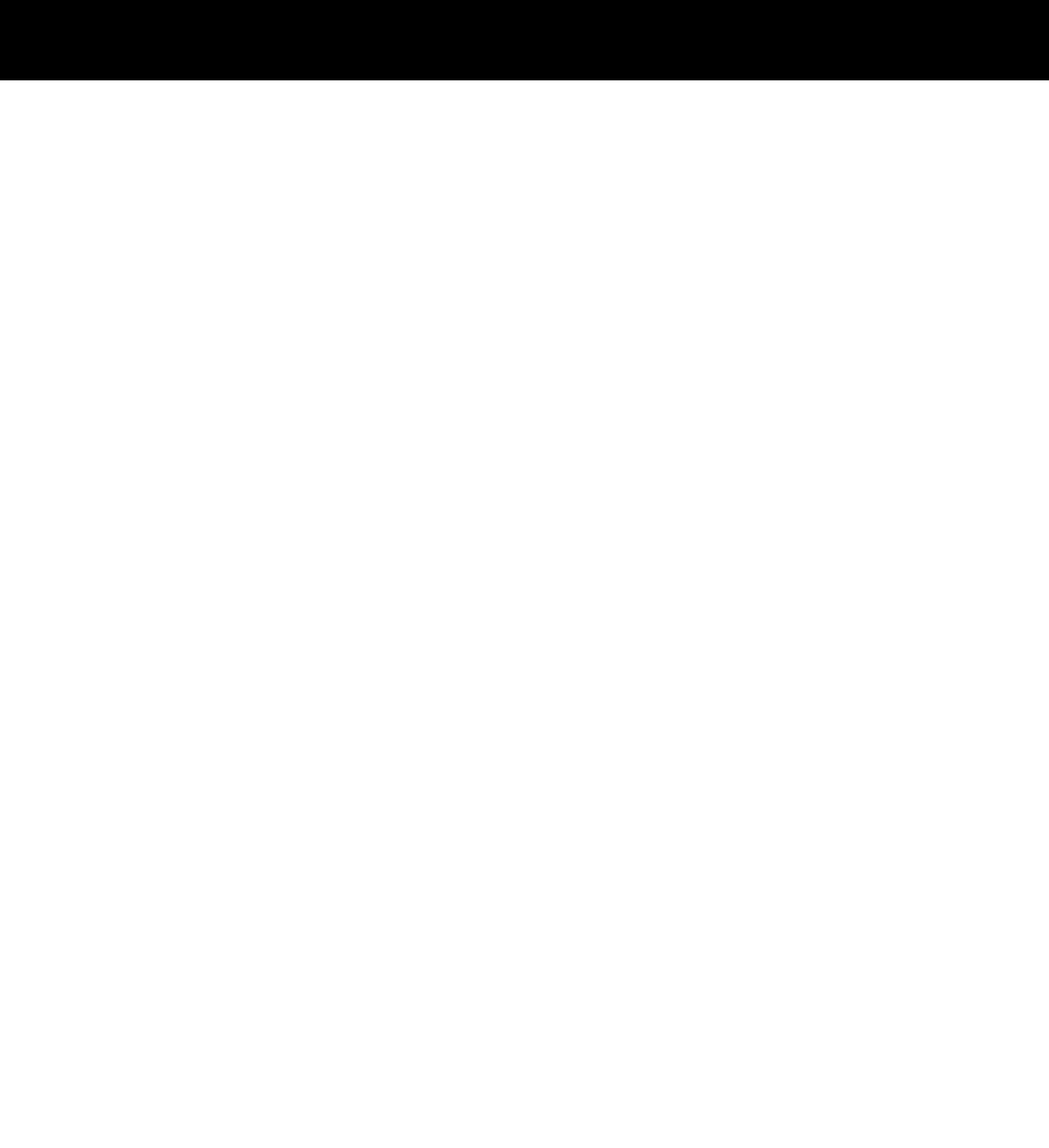
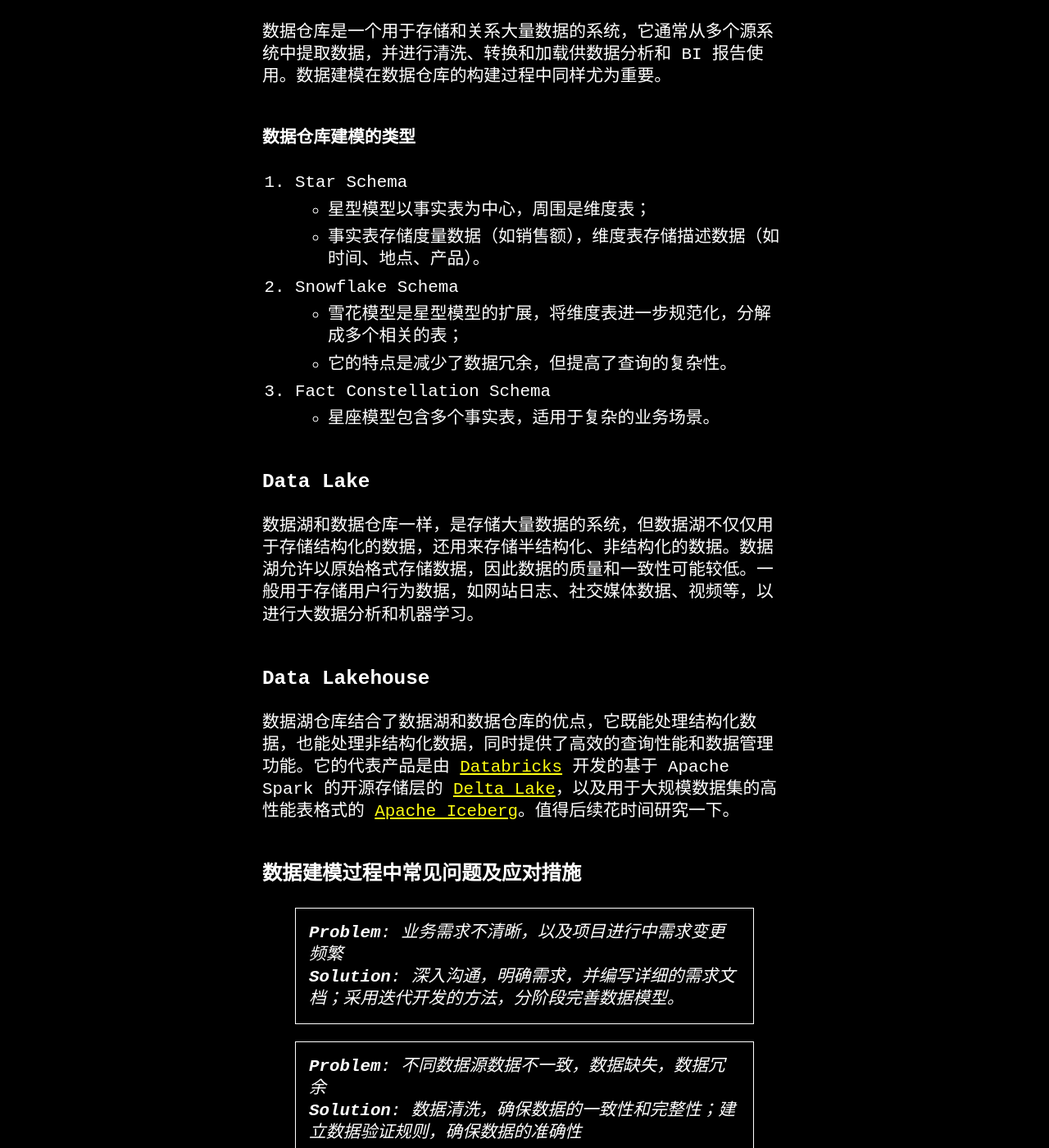
Before and after one commit to thekingofcool/thekingofcool.github.io, a Jekyll site: the page built from _posts/2024-09-17-data_modeling.md, in a window 1280 px wide and 1400 px high, scrolled down 1302 px. Shown: the whole window at 82% size. Built offline with Jekyll 4.4.1, drawn with Linux system fonts in a browser that asks for light colours; a style sheet for code colours, icons or effects is not loaded; some of the changed text lies outside the part shown.

Commit message:
data modeling

```diff
--- a/_posts/2024-09-17-data_modeling.md
+++ b/_posts/2024-09-17-data_modeling.md
@@ -4,3 +4,79 @@
 date:   2024-09-17
 categories: go_big
 ---
+
+### What is Data Modeling
+数据建模是指创建一个数据模型的过程。在软件工程中，数据工程师在设计数据库时，将现实世界各类数据及其关系进行分析、抽象，从中找出内在联系，并形式化描述为数据模型，最终建立信息系统的数据库结构。
+
+### Why Data Modeling
+1. 组织数据：帮助理解和组织数据，使其更易于管理和使用;
+2. 提高效率：通过优化数据结构，提高数据存储和检索的效率;
+3. 确保数据一致性：定义数据的约束和规则，确保数据的一致性和完整性;
+4. 支持业务需求：确保数据模型能够满足业务需求和流程。
+
+### How to Model Data
+1. 需求分析
+- 定义和分析业务需求；
+- 确定数据需求和其需要的相应支持。
+
+2. 概念模型
+- 使用 ER(Entity-relationship) 图来表示数据的高层次结构；
+- 定义实体以及实体之间的关系。
+
+3. 逻辑模型
+- 在概念模型的基础上添加更多信息，定义表、列、主键和外键；
+- 一个概念模型的实现可能需要多个逻辑模型。
+
+4. 物理模型
+- 根据逻辑模型创建数据库对象；
+- 考虑数据库的性能、存储和索引。
+
+### Data Warehouse
+数据仓库是一个用于存储和关系大量数据的系统，它通常从多个源系统中提取数据，并进行清洗、转换和加载供数据分析和 BI 报告使用。数据建模在数据仓库的构建过程中同样尤为重要。
+
+#### 数据仓库建模的类型
+1. Star Schema
+- 星型模型以事实表为中心，周围是维度表；
+- 事实表存储度量数据（如销售额），维度表存储描述数据（如时间、地点、产品）。
+
+2. Snowflake Schema
+- 雪花模型是星型模型的扩展，将维度表进一步规范化，分解成多个相关的表；
+- 它的特点是减少了数据冗余，但提高了查询的复杂性。
+
+3. Fact Constellation Schema
+- 星座模型包含多个事实表，适用于复杂的业务场景。
+
+### Data Lake
+数据湖和数据仓库一样，是存储大量数据的系统，但数据湖不仅仅用于存储结构化的数据，还用来存储半结构化、非结构化的数据。数据湖允许以原始格式存储数据，因此数据的质量和一致性可能较低。一般用于存储用户行为数据，如网站日志、社交媒体数据、视频等，以进行大数据分析和机器学习。
+
+### Data Lakehouse
+数据湖仓库结合了数据湖和数据仓库的优点，它既能处理结构化数据，也能处理非结构化数据，同时提供了高效的查询性能和数据管理功能。它的代表产品是由 [Databricks](https://docs.databricks.com/en/delta/index.html) 开发的基于 Apache Spark 的开源存储层的 [Delta Lake](https://delta.io/)，以及用于大规模数据集的高性能表格式的 [Apache Iceberg](https://iceberg.apache.org/)。值得后续花时间研究一下。
+
+### 数据建模过程中常见问题及应对措施
+>**Problem**: 业务需求不清晰，以及项目进行中需求变更频繁
+>
+>**Solution**: 深入沟通，明确需求，并编写详细的需求文档；采用迭代开发的方法，分阶段完善数据模型。
+
+>**Problem**: 不同数据源数据不一致，数据缺失，数据冗余
+>
+>**Solution**: 数据清洗，确保数据的一致性和完整性；建立数据验证规则，确保数据的准确性
+
+>**Problem**: 实体之间关系复杂，数据模型复杂
+>
+>**Solution**: 以目的驱动简化模型，避免不必要的复杂度；将复杂的数据模型分解为多个模块，分别建模和管理
+
+>**Problem**: 存储效率低，查询性能差
+>
+>**Solution**: 根据实际需求，平衡数据的 Normalization 和 Denormalization；为常用查询字段建立索引；在数据建模过程中进行性能测试
+>
+>>*注：*
+>>
+>*1.规范化（Normalization）：规范化是将数据组织成多个相关表的过程，以减少数据冗余和提高数据一致性；*
+>>
+>>*2.反规范化（Denormalization）：反规范化是将数据合并到较少的表中，以减少查询时的多表连接，从而提高查询性能*
+
+>**Problem**: 敏感数据泄露
+>
+>**Solution**: 对敏感数据进行加密；严格的访问控制策略，确保只有授权的用户可以访问数据
+
+To be continued...
```
Also changed, not shown: 2 other files.
